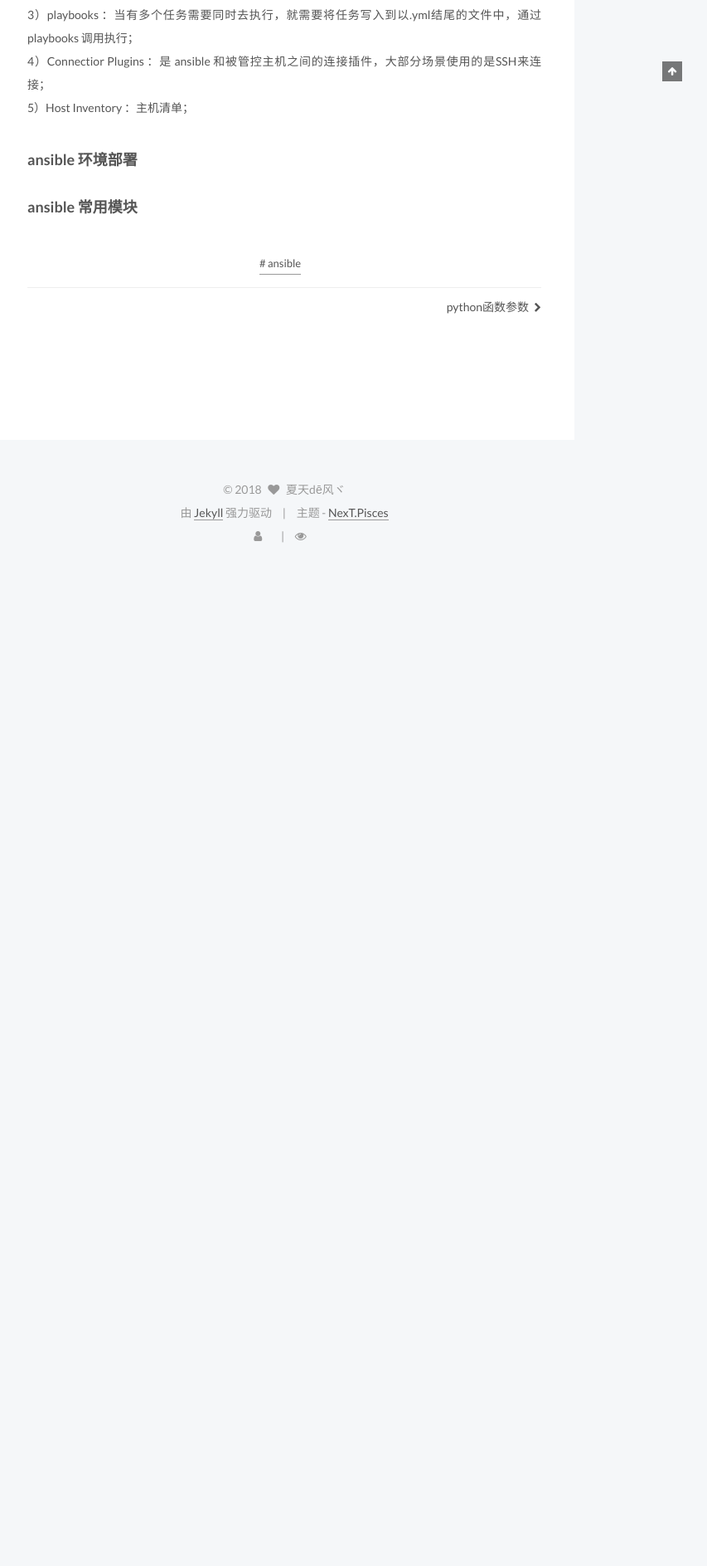
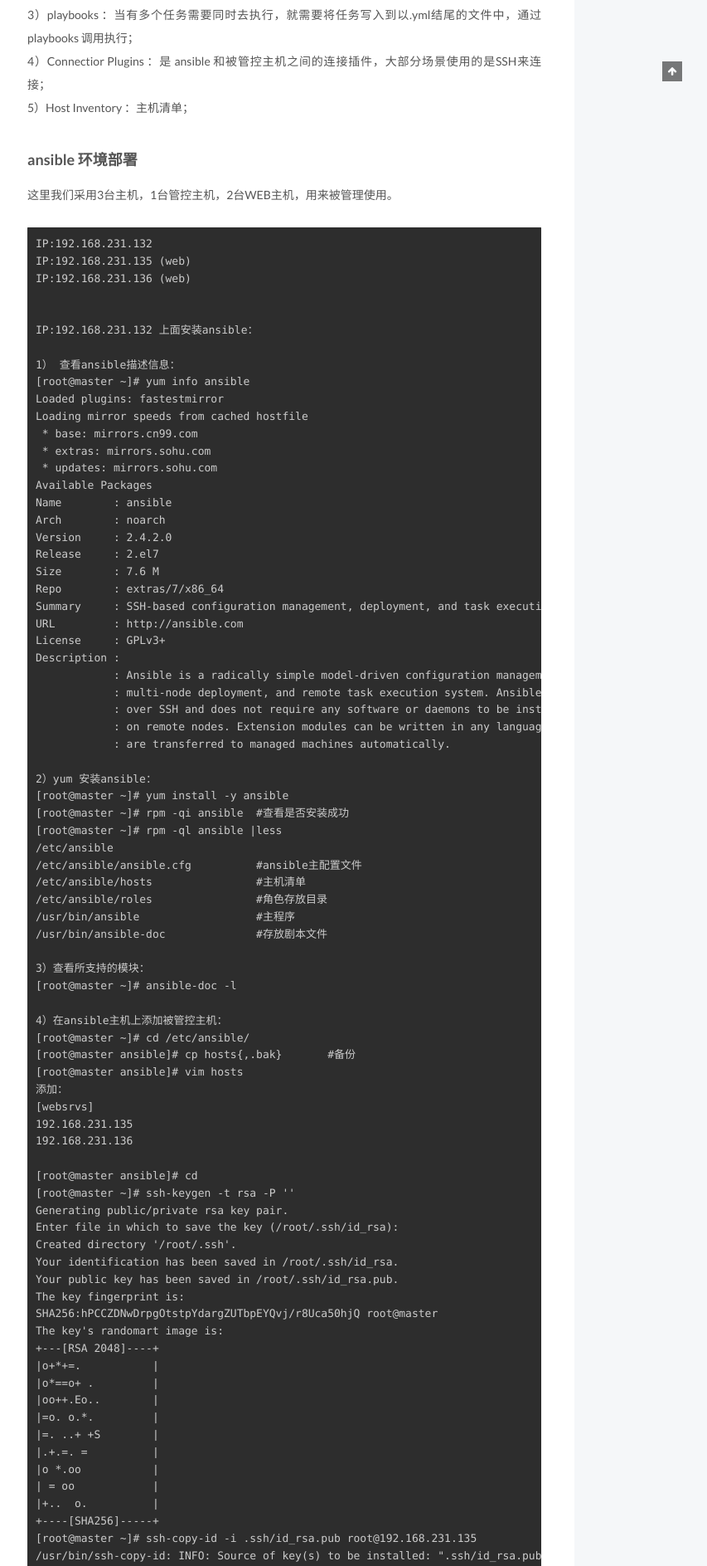
Before and after one commit to biezz/biezz.github.io, a Jekyll site: the page built from _posts/2018-05-28-Ansible 学习笔记（一）.md, in a window 1280 px wide. Shown: the part 902-2789 px from the top of the page at 83% size, without its empty margins (427-1280 px from the left). Built offline with Jekyll 4.4.1, drawn with Linux system fonts in a browser that asks for light colours; comment, search, counter and statistics services are not loaded; before the commit the page ends 1582 px from its top, so only the background shows below that; some of the changed text lies outside the part shown.

Commit message:
Update 2018-05-28-Ansible 学习笔记（一）.md

````diff
--- a/_posts/2018-05-28-Ansible 学习笔记（一）.md
+++ b/_posts/2018-05-28-Ansible 学习笔记（一）.md
@@ -22,5 +22,124 @@ tags:
 
 
 ### ansible 环境部署
+这里我们采用3台主机，1台管控主机，2台WEB主机，用来被管理使用。
+```
+IP:192.168.231.132
+IP:192.168.231.135 (web)
+IP:192.168.231.136 (web)
+
+
+IP:192.168.231.132 上面安装ansible：
+
+1） 查看ansible描述信息：
+[root@master ~]# yum info ansible
+Loaded plugins: fastestmirror
+Loading mirror speeds from cached hostfile
+ * base: mirrors.cn99.com
+ * extras: mirrors.sohu.com
+ * updates: mirrors.sohu.com
+Available Packages
+Name        : ansible
+Arch        : noarch
+Version     : 2.4.2.0
+Release     : 2.el7
+Size        : 7.6 M
+Repo        : extras/7/x86_64
+Summary     : SSH-based configuration management, deployment, and task execution system
+URL         : http://ansible.com
+License     : GPLv3+
+Description :
+            : Ansible is a radically simple model-driven configuration management,
+            : multi-node deployment, and remote task execution system. Ansible works
+            : over SSH and does not require any software or daemons to be installed
+            : on remote nodes. Extension modules can be written in any language and
+            : are transferred to managed machines automatically.
+
+2）yum 安装ansible：
+[root@master ~]# yum install -y ansible
+[root@master ~]# rpm -qi ansible  #查看是否安装成功
+[root@master ~]# rpm -ql ansible |less
+/etc/ansible
+/etc/ansible/ansible.cfg          #ansible主配置文件
+/etc/ansible/hosts                #主机清单
+/etc/ansible/roles                #角色存放目录
+/usr/bin/ansible                  #主程序
+/usr/bin/ansible-doc              #存放剧本文件
+
+3）查看所支持的模块：
+[root@master ~]# ansible-doc -l
+
+4）在ansible主机上添加被管控主机：
+[root@master ~]# cd /etc/ansible/
+[root@master ansible]# cp hosts{,.bak}       #备份
+[root@master ansible]# vim hosts
+添加：
+[websrvs]
+192.168.231.135
+192.168.231.136
+
+[root@master ansible]# cd
+[root@master ~]# ssh-keygen -t rsa -P ''
+Generating public/private rsa key pair.
+Enter file in which to save the key (/root/.ssh/id_rsa):
+Created directory '/root/.ssh'.
+Your identification has been saved in /root/.ssh/id_rsa.
+Your public key has been saved in /root/.ssh/id_rsa.pub.
+The key fingerprint is:
+SHA256:hPCCZDNwDrpgOtstpYdargZUTbpEYQvj/r8Uca50hjQ root@master
+The key's randomart image is:
++---[RSA 2048]----+
+|o+*+=.           |
+|o*==o+ .         |
+|oo++.Eo..        |
+|=o. o.*.         |
+|=. ..+ +S        |
+|.+.=. =          |
+|o *.oo           |
+| = oo            |
+|+..  o.          |
++----[SHA256]-----+
+[root@master ~]# ssh-copy-id -i .ssh/id_rsa.pub root@192.168.231.135
+/usr/bin/ssh-copy-id: INFO: Source of key(s) to be installed: ".ssh/id_rsa.pub"
+The authenticity of host '192.168.231.135 (192.168.231.135)' can't be established.
+ECDSA key fingerprint is SHA256:y6l//XlPDQXSeJZwVG4ursI6hLXe2YkuNFSSPuOkT5Y.
+ECDSA key fingerprint is MD5:4f:60:57:a4:2b:5c:75:09:b4:96:a6:32:ed:8c:1d:36.
+Are you sure you want to continue connecting (yes/no)? yes
+/usr/bin/ssh-copy-id: INFO: attempting to log in with the new key(s), to filter out any that are already installed
+/usr/bin/ssh-copy-id: INFO: 1 key(s) remain to be installed -- if you are prompted now it is to install the new keys
+root@192.168.231.135's password:
+Number of key(s) added: 1
+
+Now try logging into the machine, with:   "ssh 'root@192.168.231.135'"
+and check to make sure that only the key(s) you wanted were added.
+
+[root@master ~]# ssh-copy-id -i .ssh/id_rsa.pub root@192.168.231.136
+/usr/bin/ssh-copy-id: INFO: Source of key(s) to be installed: ".ssh/id_rsa.pub"
+The authenticity of host '192.168.231.136 (192.168.231.136)' can't be established.
+ECDSA key fingerprint is SHA256:y6l//XlPDQXSeJZwVG4ursI6hLXe2YkuNFSSPuOkT5Y.
+ECDSA key fingerprint is MD5:4f:60:57:a4:2b:5c:75:09:b4:96:a6:32:ed:8c:1d:36.
+Are you sure you want to continue connecting (yes/no)? yes
+/usr/bin/ssh-copy-id: INFO: attempting to log in with the new key(s), to filter out any that are already installed
+/usr/bin/ssh-copy-id: INFO: 1 key(s) remain to be installed -- if you are prompted now it is to install the new keys
+root@192.168.231.136's password:
+
+Number of key(s) added: 1
+
+Now try logging into the machine, with:   "ssh 'root@192.168.231.136'"
+and check to make sure that only the key(s) you wanted were added.
+
+
+[root@master ~]# ansible all -m ping        #ping模块探测被管理主机是否存活，显示pong，则是正常
+192.168.231.135 | SUCCESS => {
+    "changed": false,
+    "ping": "pong"
+}
+192.168.231.136 | SUCCESS => {
+    "changed": false,
+    "ping": "pong"
+}
+
+
+```
 
 ### ansible 常用模块
````
